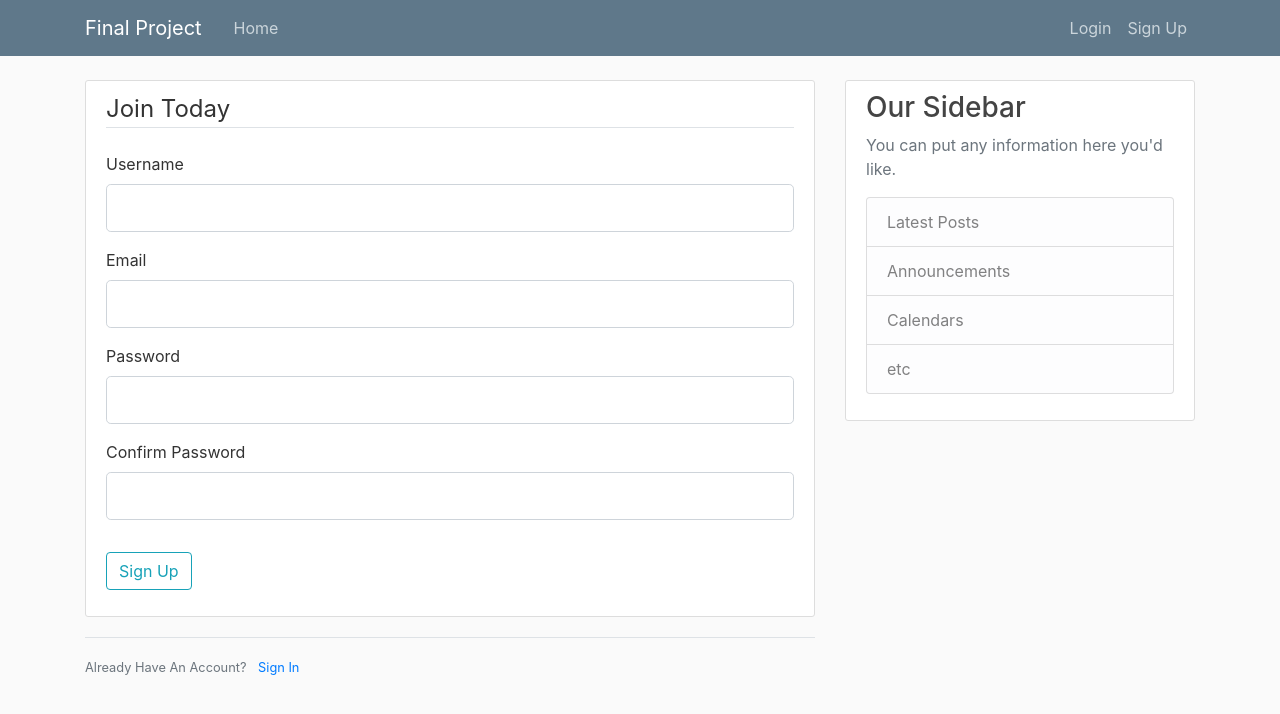
After one commit to trevorgrabham/CMPT383, a Flask app: page /signup in a window 1280 px wide. The commit adds this page. Shown: the top 714 px of the page. Run offline with Flask 2, Linux system fonts and the light colour scheme; some libraries are stand-ins or nearby versions.

Commit message:
skeleton structure for final project set up

```diff
--- /dev/null
+++ b/FinalProject/finalproject/forms.py
@@ -0,0 +1,28 @@
+from flask_wtf import FlaskForm
+from wtforms import StringField, PasswordField, SubmitField, BooleanField
+from wtforms.validators import DataRequired, Length, Email, EqualTo, ValidationError
+from finalproject.models import User
+
+
+class SignUpForm(FlaskForm):
+    username = StringField('Username', validators=[DataRequired(), Length(min=6, max=30)])
+    email = StringField('Email', validators=[DataRequired(), Email()])
+    password = PasswordField('Password', validators=[DataRequired()])
+    passwordConfirm = PasswordField('Confirm Password', validators=[DataRequired(), EqualTo('password')])
+    submit = SubmitField('Sign Up')
+
+    def validate_username(self, username):
+        user = User.query.filter_by(username=username.data).first()
+        if user:
+            raise ValidationError('Username already taken')
+
+    def validate_email(self, email):
+        user = User.query.filter_by(email=email.data).first()
+        if user:
+            raise ValidationError('Email already in use')
+
+class LoginForm(FlaskForm):
+    email = StringField('Email', validators=[DataRequired(), Email()])
+    password = PasswordField('Password', validators=[DataRequired()])
+    remember = BooleanField('Remember Me')
+    submit = SubmitField('Login')
--- /dev/null
+++ b/FinalProject/finalproject/routes.py
@@ -0,0 +1,93 @@
+from flask import render_template, url_for, flash, redirect, request
+from flask_login import login_user, current_user, logout_user, login_required
+from itertools import groupby
+from operator import attrgetter
+from finalproject import app, bcrypt, db
+from finalproject.forms import LoginForm, SignUpForm
+from finalproject.models import User, Exercise
+
+
+
+@app.route("/")
+def home():
+    return render_template('index.html')
+
+
+
+@app.route("/signup", methods=['GET','POST'])
+def signup():
+    if current_user.is_authenticated:
+        return redirect(url_for('home'))
+    form = SignUpForm()
+    if form.validate_on_submit():
+        user = User(username=form.username.data, email=form.email.data, password=bcrypt.generate_password_hash(form.password.data).decode('utf-8'))
+        db.session.add(user)
+        db.session.commit()
+        flash('Account created for ' + form.username.data, 'success')
+        return redirect(url_for('home'))
+    return render_template('signup.html', title='Sign Up', form=form)
+
+
+
+@app.route("/login", methods=['GET','POST'])
+def login():
+    if current_user.is_authenticated:
+        return redirect(url_for('home'))
+    form = LoginForm()
+    if form.validate_on_submit():
+        user = User.query.filter_by(email=form.email.data).first()
+        if not user:
+            flash('Invalid email', 'danger')
+            return render_template('login.html', title='Login', form=form)
+        elif bcrypt.check_password_hash(user.password, form.password.data):
+            login_user(user, remember=form.remember.data)
+            nextRoute = request.args.get('next')
+            if nextRoute:
+                return redirect(nextRoute)
+            flash('Welcome ' + user.username, 'success')
+            return redirect(url_for('home'))
+        else:
+            flash('Incorrect password', 'danger')
+    return render_template('login.html', title='Login', form=form)
+
+
+
+@app.route("/account")
+@login_required
+def account():
+    return render_template('account.html', title="Account")
+
+
+
+@app.route("/exercises")
+@login_required
+def exercises():
+    exerciseList = db.session.query(Exercise.name).\
+    filter(Exercise.userId==current_user.id).\
+    distinct()
+    return render_template('exercises.html', title="Exercises", exerciseList=exerciseList)
+
+
+
+@app.route("/workout")
+@login_required
+def workout():
+    workoutList = db.session.\
+    query(Exercise.name, Exercise.reps, Exercise.weight, Exercise.position, Exercise.date).\
+    filter(Exercise.userId==current_user.id).\
+    order_by(Exercise.date.desc()).\
+    all()
+    workouts = [list(g) for k, g in groupby(workoutList, attrgetter('date'))]
+    workoutList = []
+    for workout in workouts:
+        exerciseList = [list(g) for k, g in groupby(workout, attrgetter('name'))]
+        workoutList.append(exerciseList)
+    return render_template('workout.html', title="Workouts", workouts=workoutList)
+
+
+
+@app.route("/logout")
+def logout():
+    flash('Successfully logged out ' + current_user.username, 'success')
+    logout_user()
+    return redirect(url_for('home'))
--- /dev/null
+++ b/FinalProject/finalproject/templates/account.html
@@ -0,0 +1,5 @@
+{% extends "defaultLayout.html" %}
+
+{% block content %}
+    <h1>{{ current_user.username }}</h1>
+{% endblock content %}
--- a/FinalProject/templates/defaultLayout.html
+++ b/FinalProject/finalproject/templates/defaultLayout.html
@@ -24,12 +24,22 @@
           </button>
           <div class="collapse navbar-collapse" id="navbarToggle">
             <div class="navbar-nav mr-auto">
-              <a class="nav-item nav-link" href="/">Home</a>
+              <a class="nav-item nav-link" href="{{ url_for('home') }}">Home</a>
+              {% if current_user.is_authenticated %}
+                <a class="nav-item nav-link" href="{{ url_for('exercises') }}">Exercises</a>
+                <a class="nav-item nav-link" href="{{ url_for('workout') }}">Workouts</a>
+              {% else %}
+              {% endif %}
             </div>
             <!-- Navbar Right Side -->
             <div class="navbar-nav">
-              <a class="nav-item nav-link" href="/login">Login</a>
-              <a class="nav-item nav-link" href="/register">Register</a>
+              {% if current_user.is_authenticated %}
+                <a class="nav-item nav-link" href="{{ url_for('account') }}">{{current_user.username}}</a>
+                <a class="nav-item nav-link" href="{{ url_for('logout') }}">Logout</a>
+              {% else %}
+                <a class="nav-item nav-link" href="{{ url_for('login') }}">Login</a>
+                <a class="nav-item nav-link" href="{{ url_for('signup') }}">Sign Up</a>
+              {% endif %}
             </div>
           </div>
         </div>
@@ -40,7 +50,16 @@
     <main role="main" class="container">
       <div class="row">
         <div class="col-md-8">
-        {% block content %}{% endblock %}
+          {% with messages = get_flashed_messages(with_categories=true) %}
+            {% if messages %}
+              {% for category, message in messages %}
+                <div class="alert alert-{{category}}">
+                  {{ message }}
+                </div>
+              {% endfor %}
+            {% endif %}
+          {% endwith %}
+          {% block content %}{% endblock %}
         </div>
         <div class="col-md-4">
           <div class="content-section">
--- /dev/null
+++ b/FinalProject/finalproject/templates/signup.html
@@ -0,0 +1,72 @@
+{% extends "defaultLayout.html" %}
+{% block content %}
+    <div class="content-section">
+        <form method="POST" action="">
+            {{ form.hidden_tag() }}
+            <fieldset class="form-group">
+                <legend class="border-bottom mb-4">Join Today</legend>
+                <div class="form-group">
+                    {{ form.username.label(class="form-control-label") }}
+
+                    {% if form.username.errors %}
+                        {{ form.username(class="form-control form-control-lg is-invalid") }}
+                        <div class="invalid-feedback">
+                            {% for error in form.username.errors %}
+                                <span>{{ error }}</span>
+                            {% endfor %}
+                        </div>
+                    {% else %}
+                        {{ form.username(class="form-control form-control-lg") }}
+                    {% endif %}
+                </div>
+                <div class="form-group">
+                    {{ form.email.label(class="form-control-label") }}
+                    {% if form.email.errors %}
+                        {{ form.email(class="form-control form-control-lg is-invalid") }}
+                        <div class="invalid-feedback">
+                            {% for error in form.email.errors %}
+                                <span>{{ error }}</span>
+                            {% endfor %}
+                        </div>
+                    {% else %}
+                        {{ form.email(class="form-control form-control-lg") }}
+                    {% endif %}
+                </div>
+                <div class="form-group">
+                    {{ form.password.label(class="form-control-label") }}
+                    {% if form.password.errors %}
+                        {{ form.password(class="form-control form-control-lg is-invalid") }}
+                        <div class="invalid-feedback">
+                            {% for error in form.password.errors %}
+                                <span>{{ error }}</span>
+                            {% endfor %}
+                        </div>
+                    {% else %}
+                        {{ form.password(class="form-control form-control-lg") }}
+                    {% endif %}
+                </div>
+                <div class="form-group">
+                    {{ form.passwordConfirm.label(class="form-control-label") }}
+                    {% if form.passwordConfirm.errors %}
+                        {{ form.passwordConfirm(class="form-control form-control-lg is-invalid") }}
+                        <div class="invalid-feedback">
+                            {% for error in form.passwordConfirm.errors %}
+                                <span>{{ error }}</span>
+                            {% endfor %}
+                        </div>
+                    {% else %}
+                        {{ form.passwordConfirm(class="form-control form-control-lg") }}
+                    {% endif %}
+                </div>
+            </fieldset>
+            <div class="form-group">
+                {{ form.submit(class="btn btn-outline-info") }}
+            </div>
+        </form>
+    </div>
+    <div class="border-top pt-3">
+        <small class="text-muted">
+            Already Have An Account? <a class="ml-2" href="{{ url_for('login') }}">Sign In</a>
+        </small>
+    </div>
+{% endblock content %}
--- /dev/null
+++ b/FinalProject/run.py
@@ -0,0 +1,13 @@
+from finalproject import app
+
+if __name__ == '__main__':
+    app.run(debug=True)
+
+
+# current idea
+
+# use javascript to add functionality to a button that sends a call to the server to add exercises to the db
+# do that call in c++ or rust
+
+# bonus
+# use ajax to be able to add more fields to add more sets of the same exercise without reloading the page
```
Also changed, not shown: FinalProject/FinalProject.py (deleted, +0 -10 lines), FinalProject/finalproject/__init__.py (added, +19 -0 lines), FinalProject/finalproject/models.py (added, +32 -0 lines), FinalProject/finalproject/templates/exercises.html (added, +8 -0 lines), FinalProject/finalproject/templates/login.html (added, +49 -0 lines), FinalProject/finalproject/templates/workout.html (added, +16 -0 lines), FinalProject/finalproject/finalProject.db (added), FinalProject/finalproject/static/defaultLayout.css (renamed from FinalProject/static/defaultLayout.css), FinalProject/finalproject/templates/index.html (renamed from FinalProject/templates/index.html).
